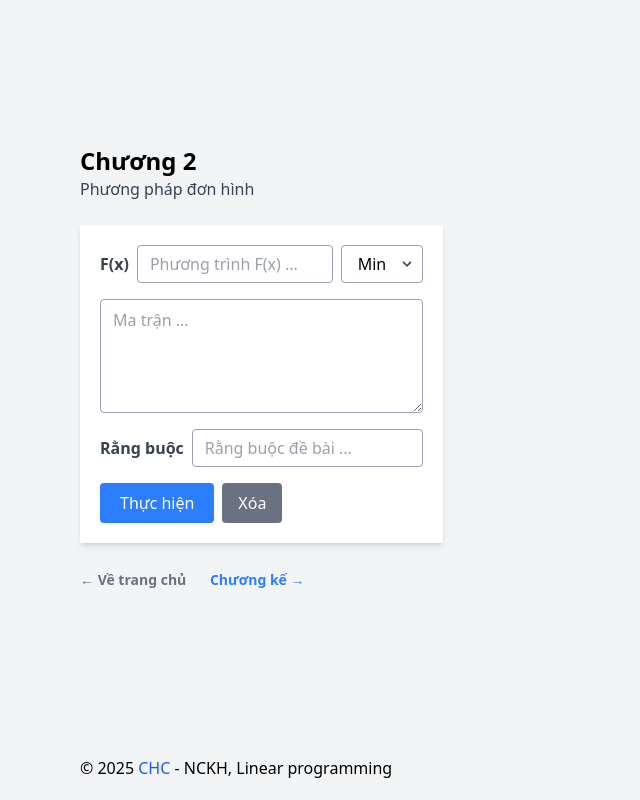
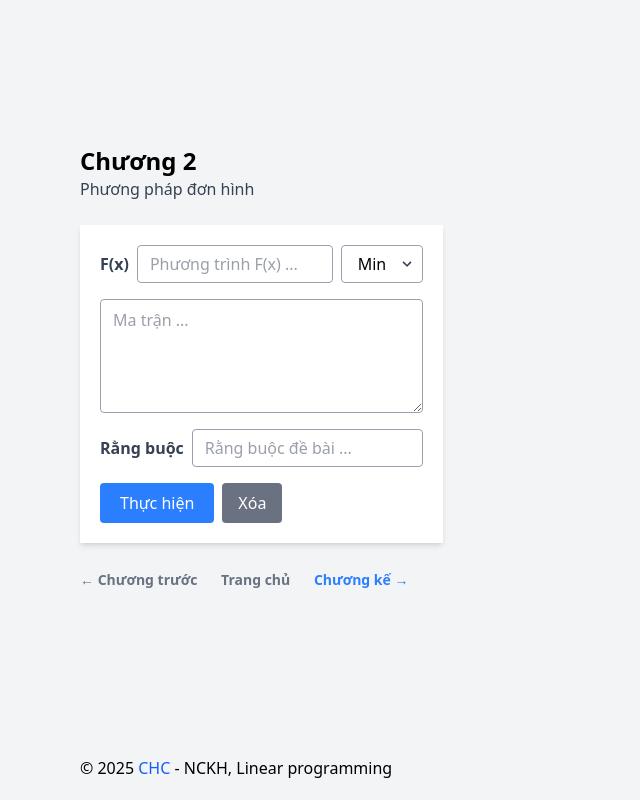
Before and after one commit to FanofHOTS/nckh_qhtt, a Vue app: page /c1 in a window 1280 px wide. Shown: the whole page, without its empty margins (0-640 px from the left). Built offline with nearby package versions, Linux system fonts and the light colour scheme.

Commit message:
Update Index.vue

```diff
--- a/src/views/c1/Index.vue
+++ b/src/views/c1/Index.vue
@@ -125,8 +125,11 @@
       </div>
     </div>
     <div class="text-center md:text-left">
+      <router-link class="align-baseline font-bold text-sm text-gray-500 hover:text-gray-700 mr-5" :to="{ name: 'truec1' }">
+        &larr; Chương trước
+      </router-link>
       <router-link class="align-baseline font-bold text-sm text-gray-500 hover:text-gray-700 mr-5" :to="{ name: 'home' }">
-        &larr; Về trang chủ
+        Trang chủ
       </router-link>
       <router-link class="align-baseline font-bold text-sm text-blue-500 hover:text-blue-700" :to="{ name: 'c2' }">
         Chương kế &rarr;
```
